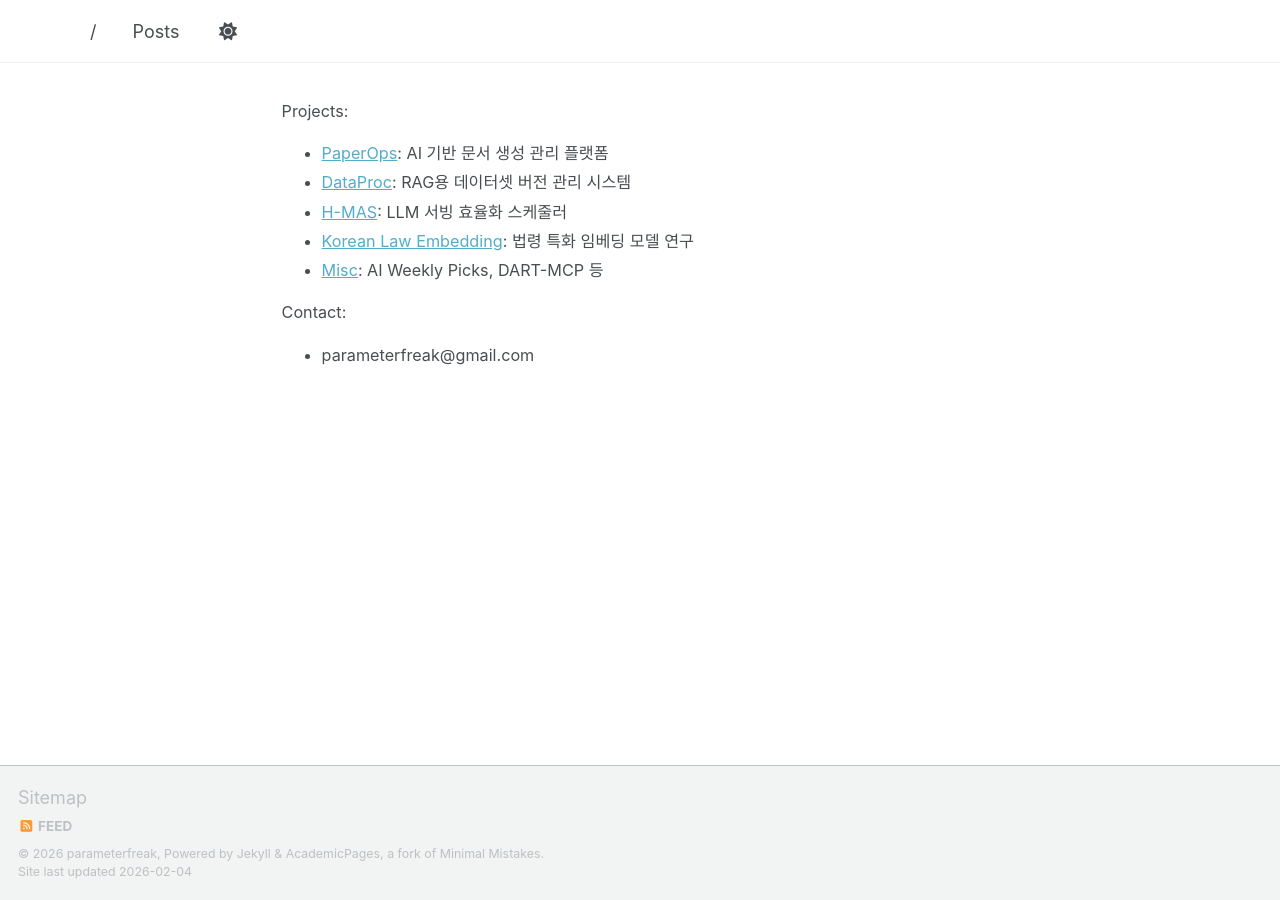
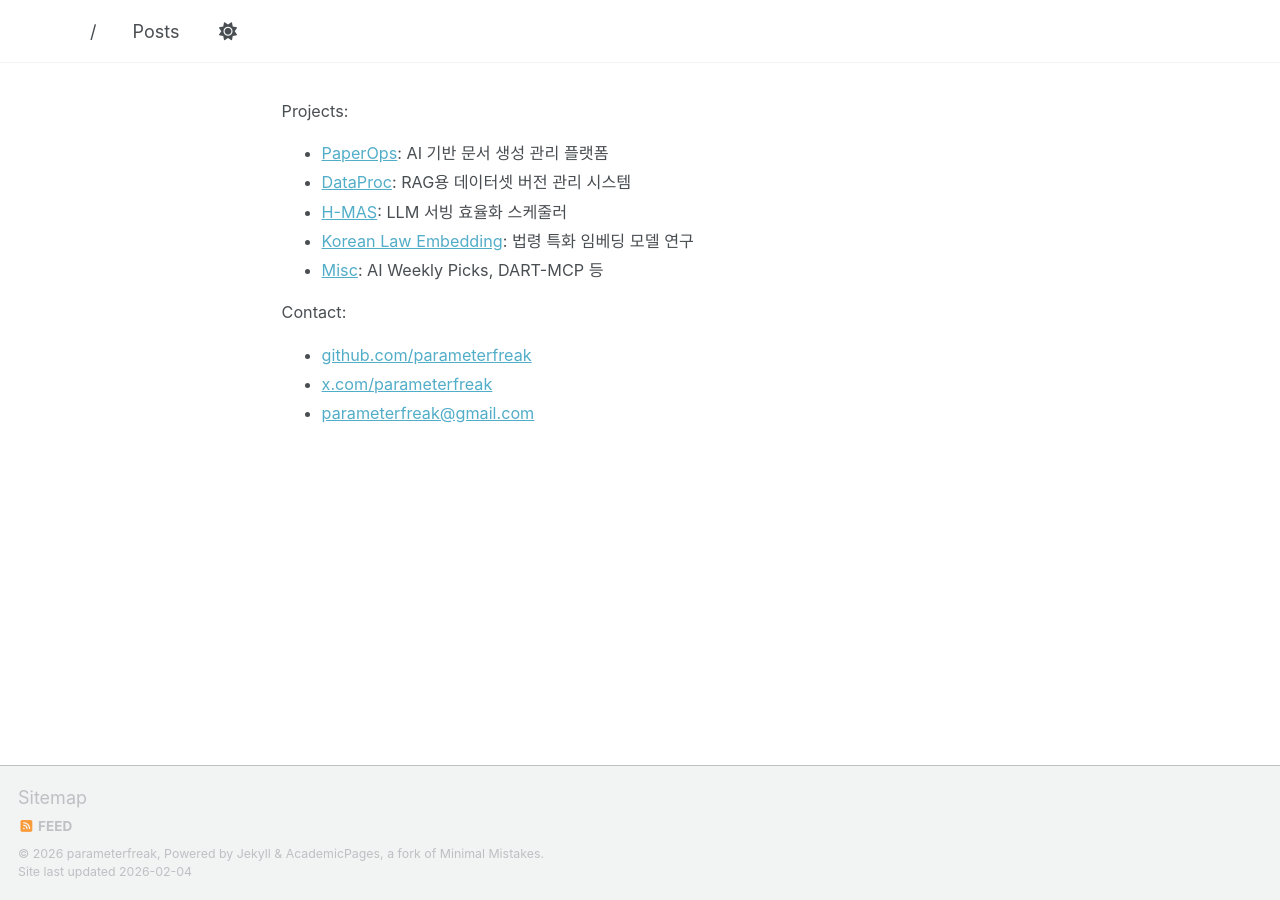
Before and after one commit to parameterfreak/parameterfreak.github.io, a Jekyll site: the page built from _pages/about.md, in a window 1280 px wide. Built offline with Jekyll 4.4.1, drawn with Linux system fonts in a browser that asks for light colours; a script that is not in the unit is left out.

Commit message:
Add GitHub, X and email links to Contact section

```diff
--- a/_pages/about.md
+++ b/_pages/about.md
@@ -15,4 +15,6 @@ Projects:
 - [Misc](/categories/#misc): AI Weekly Picks, DART-MCP 등
 
 Contact:
-- parameterfreak@gmail.com
+- [github.com/parameterfreak](https://github.com/parameterfreak)
+- [x.com/parameterfreak](https://x.com/parameterfreak)
+- [parameterfreak@gmail.com](mailto:parameterfreak@gmail.com)
```
